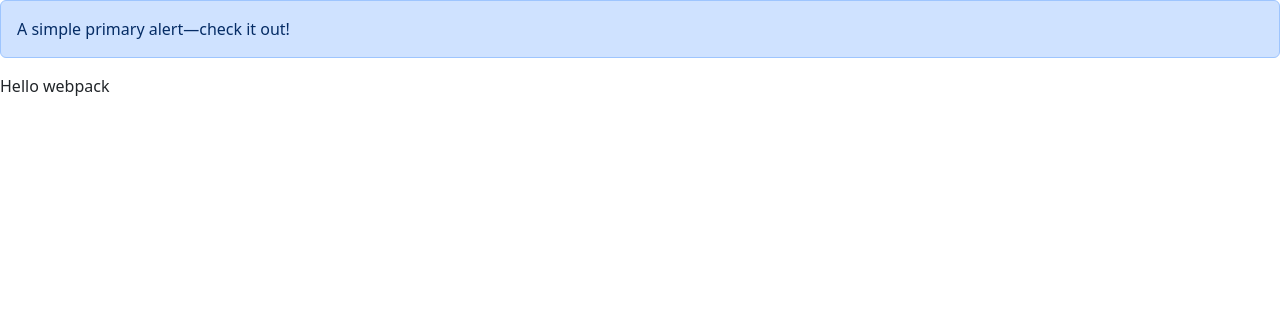
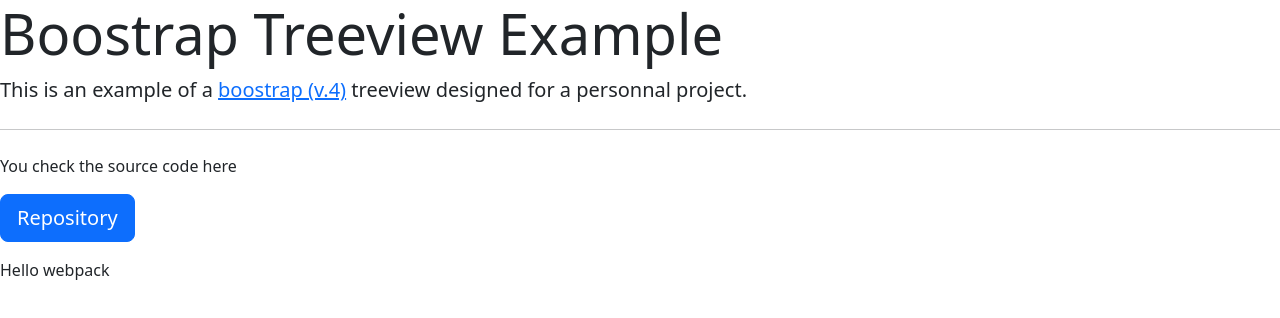
Before and after one commit to guillaume-gomez/boostrap-treeview, a website built with webpack: page index.html in a window 1280 px wide. Built offline with nearby package versions, Linux system fonts and the light colour scheme.

Commit message:
update index.html to describe the project

```diff
--- a/index.html
+++ b/index.html
@@ -6,8 +6,15 @@
   </head>
   <body>
     <script src="./dist/bundle.js"></script>
-    <div class="alert alert-primary" role="alert">
-  A simple primary alert—check it out!
-</div>
+    <div class="jumbotron">
+      <h1 class="display-4">Boostrap Treeview Example</h1>
+      <p class="lead">This is an example of a <a href="https://getbootstrap.com/docs/4.0">boostrap (v.4)</a> treeview designed for a personnal project.</p>
+      <hr class="my-4">
+      <p>You check the source code here </p>
+      <p class="lead">
+        <a class="btn btn-primary btn-lg" href="https://github.com/guillaume-gomez/boostrap-treeview" role="button">Repository</a>
+      </p>
+    </div>
+    <div id="example"></div>
   </body>
 </html>
```
